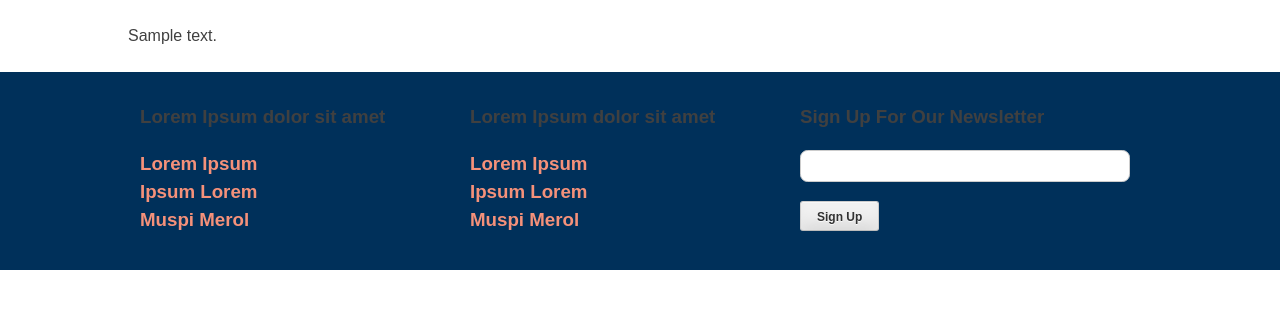
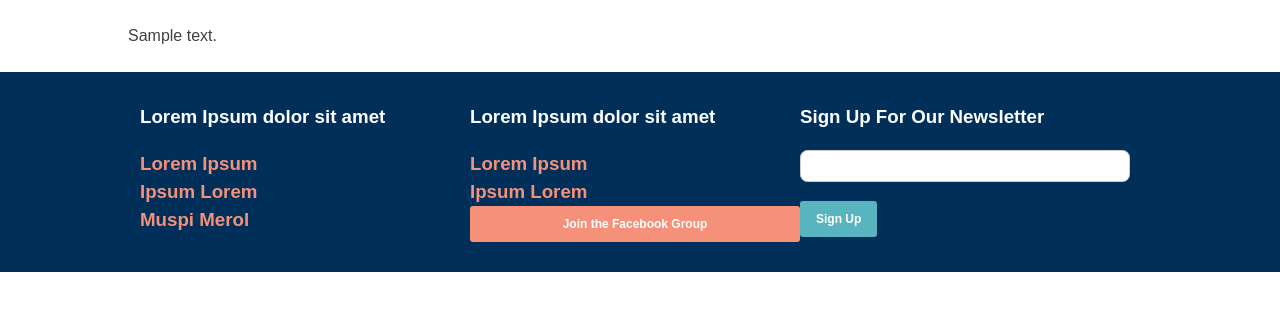
Before and after one commit to redacademy/wiwd-winter-2020, a WordPress theme: template themes/women-in-webdev/page.php in a window 1280 px wide. Shown: the part 96-407 px from the top of the page. Run offline with PHP 8.4 and a stand-in for WordPress, Linux system fonts and the light colour scheme; the site name, menu and one post (Sample post) are stand-ins, and other content is empty; style sheets or scripts are compiled from the project's sources; some libraries are stand-ins or nearby versions.

Commit message:
added styling for global form elements

```diff
--- a/themes/women-in-webdev/footer.php
+++ b/themes/women-in-webdev/footer.php
@@ -19,13 +19,13 @@
 								<li><a>Muspi Merol</a></li>
 							<ul>
 					</div><!-- .footer-info -->
-					<div class="footer-info">
+					<div class="footer-socials">
 						<h3>Lorem Ipsum dolor sit amet<h3>
 							<ul class="ul-no-style">
 								<li><a>Lorem Ipsum</a></li>
 								<li><a>Ipsum Lorem </a></li>
-								<li><a>Muspi Merol</a></li>
-							<ul>
+							</ul>
+							<button>Join the Facebook Group</button>
 					</div>
 					<div class="footer-sign-up">
 						<form>
--- a/themes/women-in-webdev/sass/_content.scss
+++ b/themes/women-in-webdev/sass/_content.scss
@@ -55,6 +55,7 @@
 /* Footer */
 .site-footer{
 	background-color: $color_background-navy;
+	color: #fff;
 	.footer-wrapper{
 		margin: 0 auto;
 		display: flex;
@@ -72,6 +73,10 @@
 			@include desktop() {
 				flex: 0 1 33%;
 				}
+			button{
+				width: 100%;
+				background-color: $color_feature-coral;
+			}
 		}
 		.footer-sign-up{
 			flex: 0 1 100%;
--- a/themes/women-in-webdev/sass/_forms.scss
+++ b/themes/women-in-webdev/sass/_forms.scss
@@ -8,16 +8,13 @@ button,
 input[type="button"],
 input[type="reset"],
 input[type="submit"] {
-	border: 1px solid;
-	border-color: #ccc #ccc #bbb;
+	background-color: $color_feature-teal-medium;
+	color: #fff;
+	border: none;
 	border-radius: 3px;
-	background: #e6e6e6;
-	box-shadow: inset 0 1px 0 rgba(255, 255, 255, 0.5), inset 0 15px 17px rgba(255, 255, 255, 0.5), inset 0 -5px 12px rgba(0, 0, 0, 0.05);
-	color: rgba(0, 0, 0, .8);
 	@include font-size(0.75);
 	line-height: 1;
-	padding: .6rem 1rem .4rem;
-	text-shadow: 0 1px 0 rgba(255, 255, 255, 0.8);
+	padding: .75rem 1rem .75rem;
 
 	&:hover {
 		border-color: #ccc #bbb #aaa;
```
